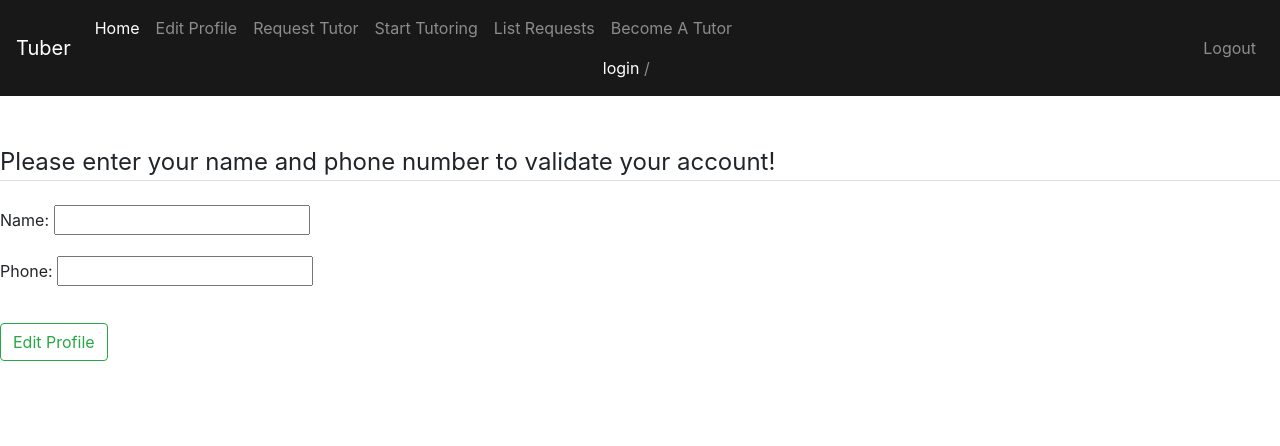
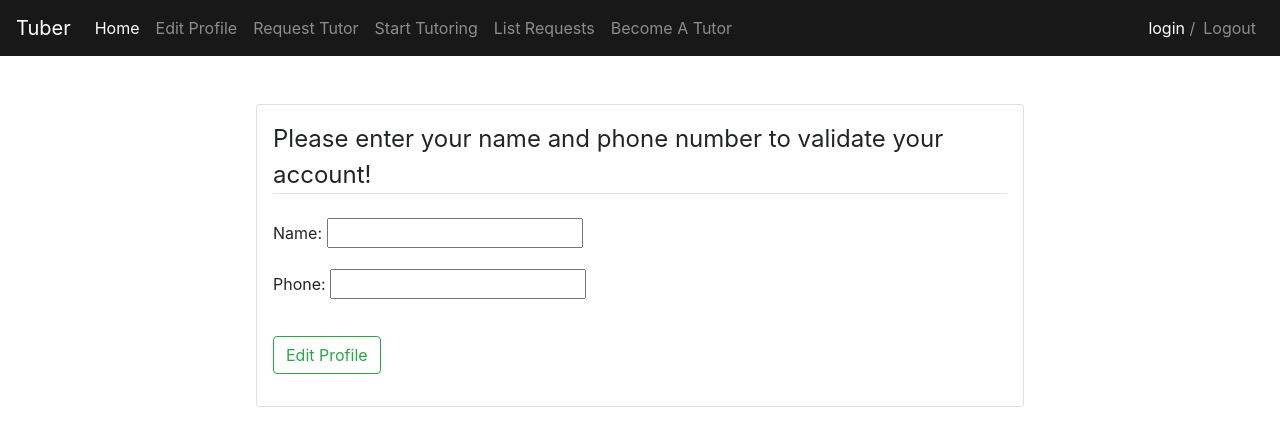
Before and after one commit to timrtyrrell/project-tuber, a Django app: page /register/ in a window 1280 px wide. Shown: the top 446 px of the page. Run offline with Django 3.2, Linux system fonts and the light colour scheme; some libraries are stand-ins or nearby versions.

Commit message:
Fixed messed up styling

```diff
--- a/register/templates/register/reg_form.html
+++ b/register/templates/register/reg_form.html
@@ -1,7 +1,7 @@
 {% extends 'base.html' %} {% block content %}
 <main class="mt-5">
-  <div class="content-section">
-    <form action="" method="POST">
+  <div class="card px-3 py-3 mb-3 my-3" style="width: 60%; margin: auto auto;">
+    <form action="{% url 'editprofile' %}" method="post">
       {% csrf_token %}
       <fieldset class="form-group">
         <legend class="border-bottom mb-4">
@@ -9,6 +9,7 @@
         </legend>
         {{ form.as_p }}
       </fieldset>
+
       <div class="form-group">
         <button class="btn btn-outline-success" type="submit">
           Edit Profile
--- a/tuber/templates/base.html
+++ b/tuber/templates/base.html
@@ -81,9 +81,11 @@
                 >List Requests</a
               >
             </li>
-	    <li class="nav-item">
+            <li class="nav-item">
               <a class="nav-link" href="{% url 'tutorProfile' %}"
                 >Become A Tutor</a
+              >
+            </li>
           </ul>
           <span class="navbar-text">
             {% if user.is_authenticated %} You are signed in as
```
